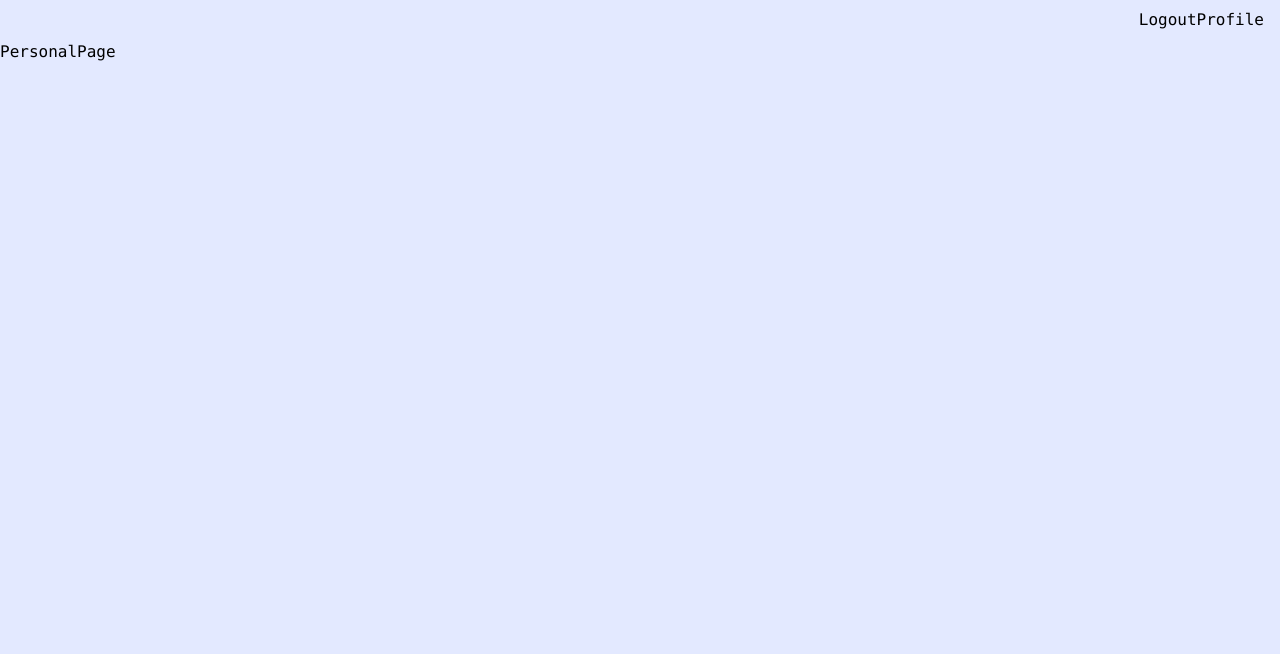
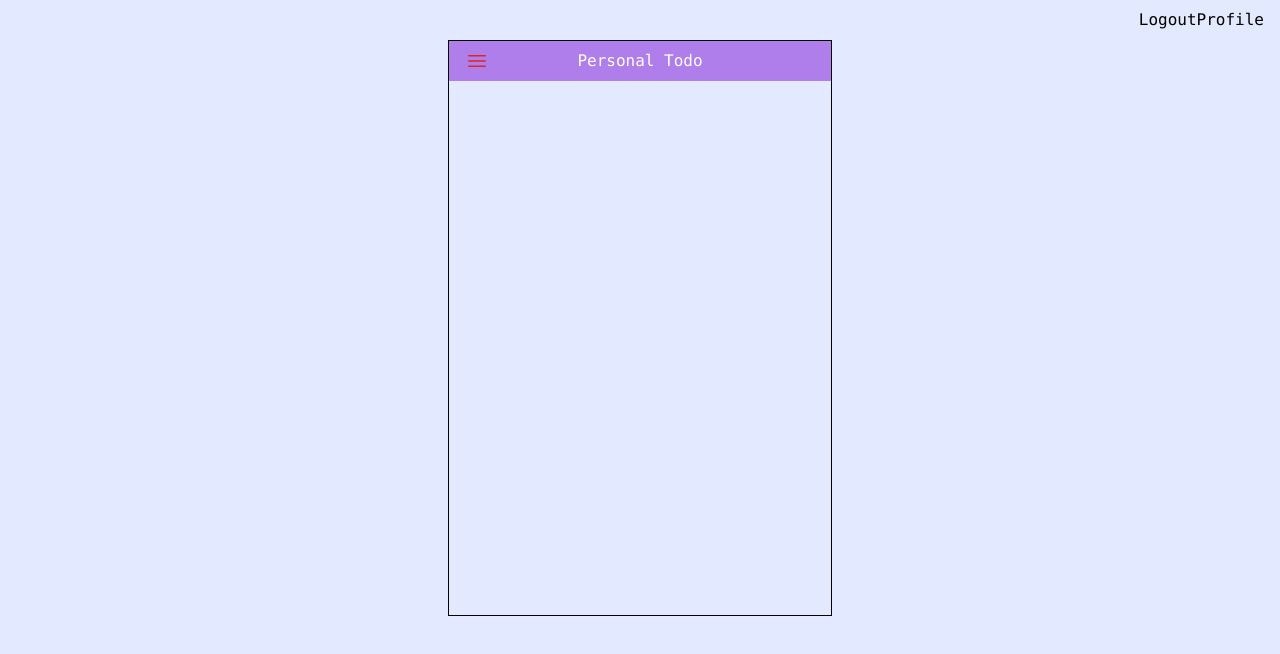
Before and after one commit to ryan20bv/todo-next, a Next.js app: page /t in a window 1280 px wide. Shown: the top 654 px of the page. Built offline with nearby package versions, Linux system fonts and the light colour scheme; no server answers; sample sign-in values are in the browser's storage.

Commit message:
try to connect backend

```diff
--- a/src/components/profile/PersonalPage.tsx
+++ b/src/components/profile/PersonalPage.tsx
@@ -10,6 +10,9 @@ import {
 	authDataAction,
 	clearAuthDataAction,
 } from "@/reduxToolkit/auth/auth-action/authAction";
+
+import Card from "../ui/Card";
+import CardHeader from "../ui/CardHeader";
 
 const PersonalPage = () => {
 	const router = useRouter();
@@ -67,8 +70,12 @@ const PersonalPage = () => {
 	if (isLoading) {
 		return <p>Loading...</p>;
 	}
-
-	return <div>PersonalPage</div>;
+	const title = <h1>Personal Todo</h1>;
+	return (
+		<Card>
+			<CardHeader title={title} />
+		</Card>
+	);
 };
 
 export default PersonalPage;
--- a/src/pages/api/auth/[...nextauth].js
+++ b/src/pages/api/auth/[...nextauth].js
@@ -10,16 +10,20 @@ export const authOptions = {
 			id: "username-login",
 			name: "Login",
 			async authorize(credentials) {
+				// console.log(credentials);
 				const { email, password } = credentials;
-
-				const res = await fetch("http://localhost:5000/api/users/login", {
+				// http://localhost:5000/api/users/login
+				const res = await fetch(
+					"https://todo-next-back.onrender.com/api/users/login",
+					{
 						method: "POST",
 						body: JSON.stringify({
 							email,
 							password,
 						}),
 						headers: { "Content-Type": "application/json" },
-				});
+					}
+				);
 				let user = await res.json();
 				// console.log("user", user);
 				if (res.ok && user) {
```
Lines whose indentation alone changed are shown as unchanged.
